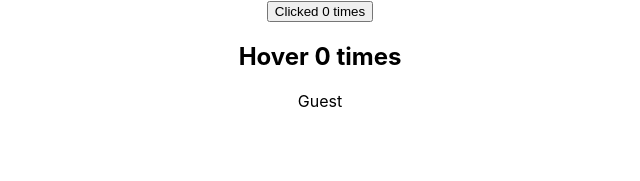
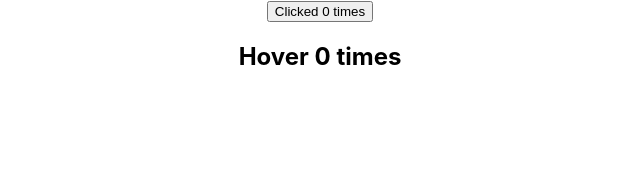
Before and after one commit to Sivakumar-U/React-JS, a React (Create React App) app: page / in a window 1280 px wide. Shown: the top 181 px of the page, without its empty margins (320-960 px from the left). Built offline with nearby package versions, Linux system fonts and the light colour scheme.

Commit message:
Final example using render props we have written to decrease common code functionality here. By creating new class component called Counter1.js to write common functionality.

```diff
--- a/src/App.js
+++ b/src/App.js
@@ -29,17 +29,27 @@ import HoverCounter from './components/HoverCounter';
 import ClickCounterTwo from './components/ClickCounterTwo';
 import HoverCounterTwo from './components/HoverCounterTwo';
 import User from './components/User';
+import Counter1 from './components/Counter1';
 
 function App() {
   return (
     <div className="App">
 
+      <Counter1
+      render = {(Count, incrementCount) => (
+      <ClickCounterTwo
+      Count = {Count} incrementCount = {incrementCount}/>)}/>
+      <Counter1
+      render = {(Count, incrementCount) => (
+      <HoverCounterTwo
+      Count = {Count} incrementCount = {incrementCount}/>)}/>
+
+      {
+      /*<Counter/>
+
       <ClickCounterTwo />
       <HoverCounterTwo />
       <User render = {(isLoggedIn) => isLoggedIn ? "Siva" : "Guest"}/>
-
-      {
-      /*<Counter/>
 
       <ClickCounter/>
       <HoverCounter/>
--- a/src/components/ClickCounterTwo.js
+++ b/src/components/ClickCounterTwo.js
@@ -1,23 +1,10 @@
 import React, { Component } from 'react'
 
 class ClickCounterTwo extends Component {
-    constructor(props) {
-      super(props)
-
-      this.state = {
-         Count : 0
-      }
-    }
-
-    incrementCount = () =>{
-        this.setState(prevState => {
-            return {Count:prevState.Count+1}
-        })
-    }
 
   render() {
-    const { Count } = this.state
-    return <button onClick={this.incrementCount}>Clicked {Count} times</button>
+    const {Count, incrementCount} = this.props
+    return <button onClick={incrementCount}>Clicked {Count} times</button>
   }
 }
 
--- /dev/null
+++ b/src/components/Counter1.js
@@ -0,0 +1,28 @@
+import React, { Component } from 'react'
+
+class Counter1 extends Component {
+
+    constructor(props) {
+        super(props)
+
+        this.state = {
+           Count : 0
+        }
+      }
+
+      incrementCount = () =>{
+          this.setState(prevState => {
+              return {Count:prevState.Count+1}
+          })
+      }
+
+  render() {
+    return (
+      <div>
+        {this.props.render(this.state.Count, this.incrementCount)}
+      </div>
+    )
+  }
+}
+
+export default Counter1
--- a/src/components/HoverCounterTwo.js
+++ b/src/components/HoverCounterTwo.js
@@ -2,23 +2,9 @@ import React, { Component } from 'react'
 
 class HoverCounterTwo extends Component {
 
-    constructor(props) {
-        super(props)
-
-        this.state = {
-           Count : 0
-        }
-      }
-
-      incrementCount = () =>{
-          this.setState(prevState => {
-              return {Count:prevState.Count+1}
-          })
-      }
-
   render() {
-    const { Count } = this.state
-    return <h2 onMouseOver={this.incrementCount}>Hover {Count} times</h2>
+    const {Count, incrementCount} = this.props
+    return <h2 onMouseOver={incrementCount}>Hover {Count} times</h2>
   }
 }
 
```
